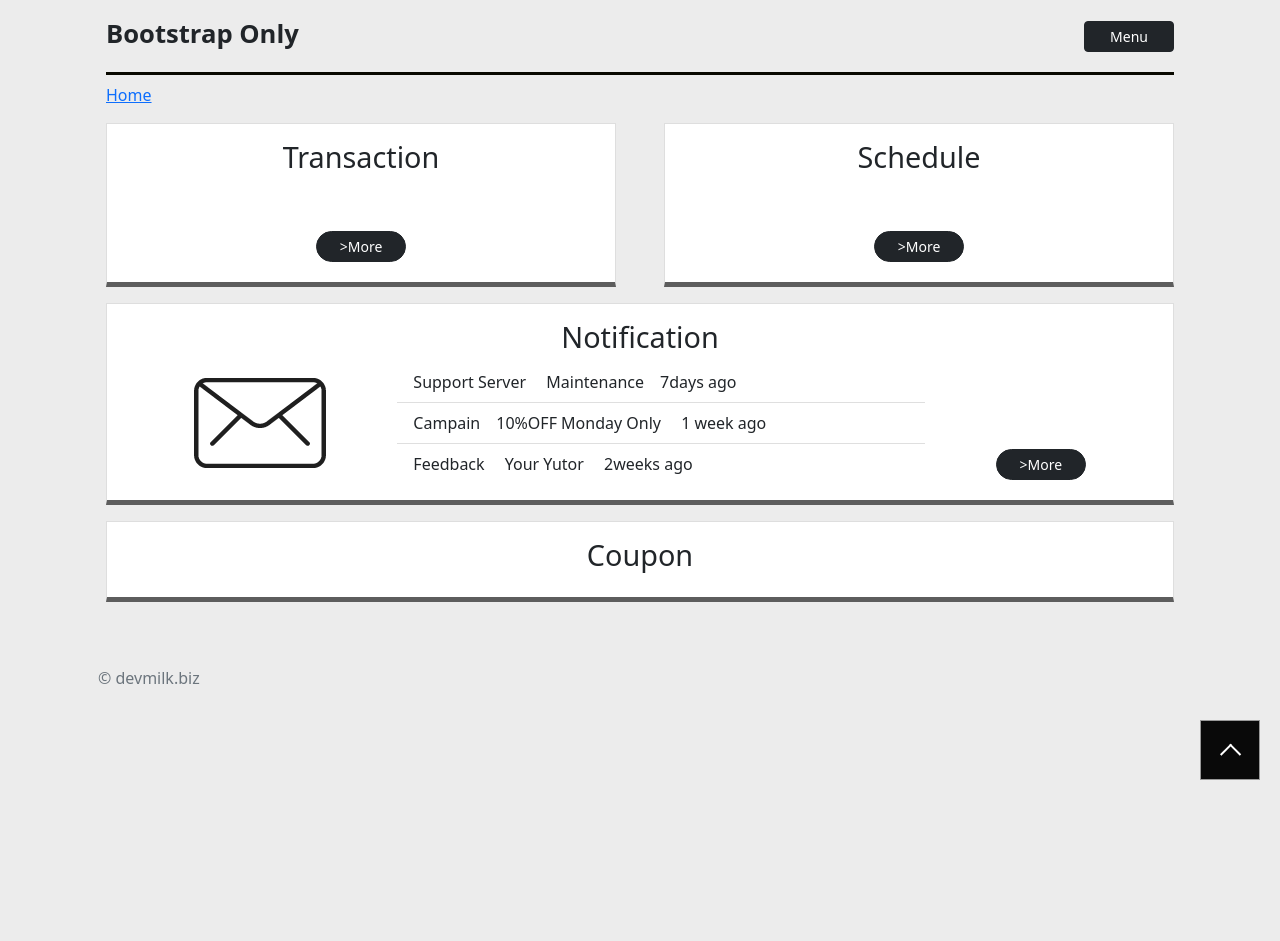
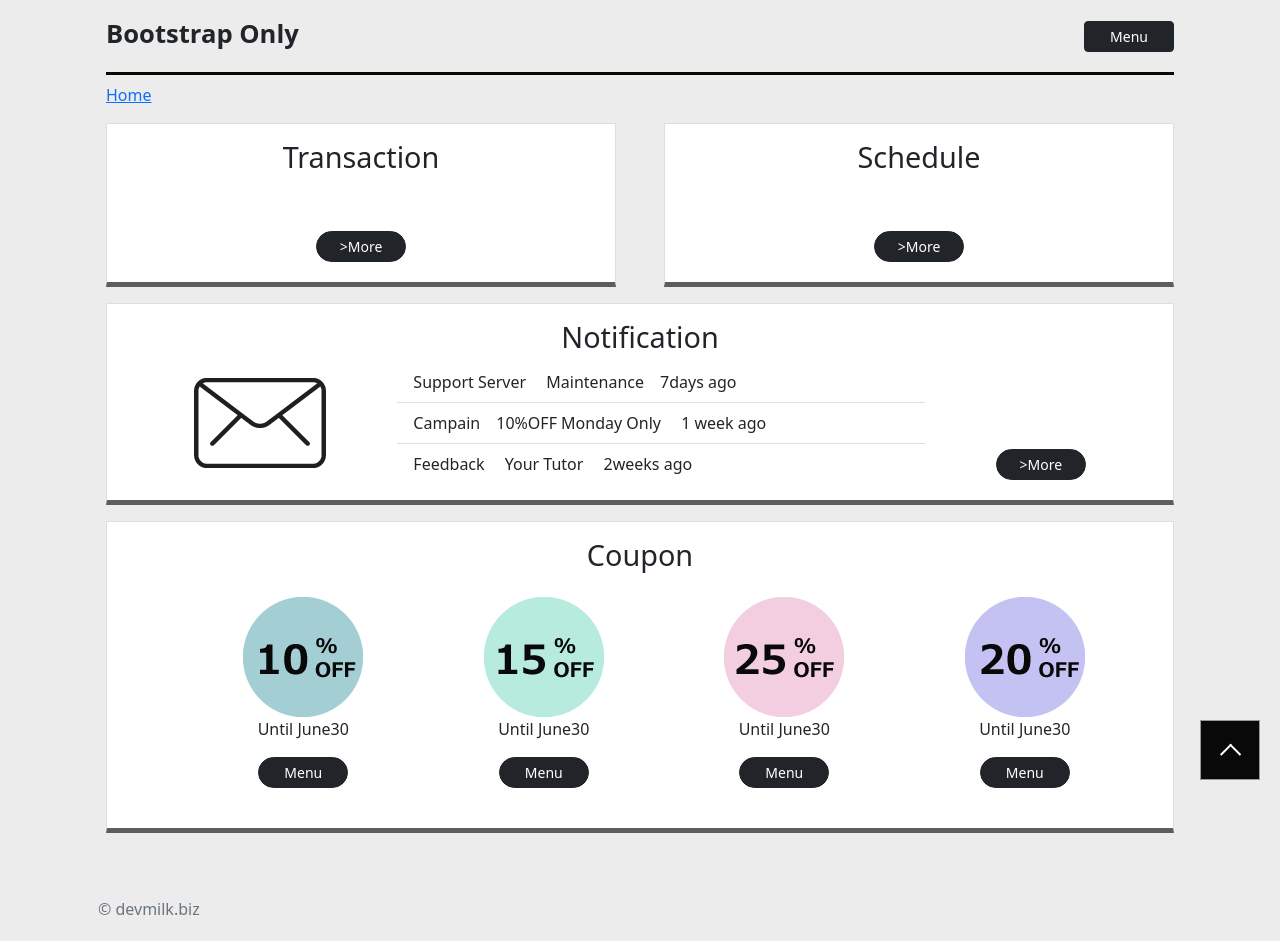
Before and after one commit to dev-milk/DashBoard, a React (Create React App) app: page / in a window 1280 px wide. Before the commit the page ends 800 px from the top, so only its background shows below. Built offline with nearby package versions, Linux system fonts and the light colour scheme.

Commit message:
モーダル追加（10％OFF、15％OFF、20％OFF、25％OFF）

```diff
--- a/src/Home.js
+++ b/src/Home.js
@@ -15,6 +15,15 @@ import {
    } from 'react-bootstrap';
  import {LinkContainer} from "react-router-bootstrap";
  import MailImg from "./images/mail.png";
+ import TenoffImg from "./images/10off.png";
+ import FifTenoffImg from "./images/15off.png";
+ import TwenoffImg from "./images/20off.png";
+ import QuartoffImg from "./images/25off.png";
+ import Tenoff from './components/TenoffModal';
+ import FifTenoff from './components/FifTenoffModal';
+ import Twenoff from './components/TwenoffModal';
+ import Quartoff from './components/QuartoffModal';
+
 
 
 function Home() {
@@ -98,7 +107,7 @@ function Home() {
     </ListGroup.Item>
   <ListGroup.Item className="mail-list">
   <span className="mail-sender03"></span>
-  Feedback &emsp;Your Yutor &emsp;2weeks ago
+  Feedback &emsp;Your Tutor &emsp;2weeks ago
     </ListGroup.Item>
 </ListGroup>
     </div>
@@ -108,7 +117,6 @@ function Home() {
     <Button variant="dark" className="btn-sm rounded-pill w-90 mt-5">&gt;More</Button>
     </LinkContainer>
     </div>
-
     </div>
   </Card.Body>
 </Card>
@@ -121,11 +129,39 @@ function Home() {
     <Card className="rounded-0 grid-border">
   <Card.Body>
     <Card.Title className="text-center section-font">Coupon</Card.Title>
+    <Container className="mx-4">
+      <Row>
+      <Col xs={12} sm={12} md={3} className="text-center py-3">
+      <Image src={TenoffImg}  className="img-fluid" />
+      <p>Until June30</p>
+        <Tenoff />
+        </Col>
+
+        <Col xs={12} sm={12} md={3} className="text-center py-3">
+      <Image src={FifTenoffImg}  className="img-fluid" />
+      <p>Until June30</p>
+        <FifTenoff />
+        </Col>
+
+        <Col xs={12} sm={12} md={3} className="text-center py-3">
+      <Image src={TwenoffImg}  className="img-fluid" />
+      <p>Until June30</p>
+       <Twenoff />
+        </Col>
+
+        <Col xs={12} sm={12} md={3} className="text-center py-3">
+      <Image src={QuartoffImg}  className="img-fluid" />
+      <p>Until June30</p>
+       <Quartoff />
+        </Col>
+      </Row>
+    </Container>
   </Card.Body>
     </Card>
+
     </Col>
   </Row>
-   {/* Modal */}
+
 
 </Container >
 
--- a/src/components/Modal.js
+++ b/src/components/FifTenoffModal.js
@@ -6,7 +6,7 @@ import {
  } from 'react-bootstrap';
 
 
-export function Primary() {
+export function FifTenoff() {
     const [show, setShow] = useState(false);
 
     const handleClose = () => setShow(false);
@@ -14,15 +14,15 @@ export function Primary() {
 
     return (
       <>
-        <Button variant="primary" onClick={handleShow}>
-          Primary-color-botton
+        <Button variant="dark" className="btn-sm rounded-pill w-90 mb-2" onClick={handleShow}>
+          Menu
         </Button>
 
         <Modal show={show} onHide={handleClose}>
           <Modal.Header closeButton>
-            <Modal.Title>Modal Primary</Modal.Title>
+            <Modal.Title>15% Coupons</Modal.Title>
           </Modal.Header>
-          <Modal.Body>Woohoo, you're reading this text in a modal!</Modal.Body>
+          <Modal.Body>Woohoo, you've got generaous Happy Coupons this time!</Modal.Body>
           <Modal.Footer>
             <Button variant="secondary" onClick={handleClose}>
               Close
@@ -36,4 +36,4 @@ export function Primary() {
     );
   }
 
-  export default Primary;
+  export default FifTenoff;
--- /dev/null
+++ b/src/components/QuartoffModal.js
@@ -0,0 +1,39 @@
+import React,{useState} from 'react';
+import 'bootstrap/dist/css/bootstrap.min.css'
+import {
+  Button,
+  Modal,
+ } from 'react-bootstrap';
+
+
+export function Quartoff() {
+    const [show, setShow] = useState(false);
+
+    const handleClose = () => setShow(false);
+    const handleShow = () => setShow(true);
+
+    return (
+      <>
+        <Button variant="dark" className="btn-sm rounded-pill w-90 mb-2" onClick={handleShow}>
+          Menu
+        </Button>
+
+        <Modal show={show} onHide={handleClose}>
+          <Modal.Header closeButton>
+            <Modal.Title>25% Coupons</Modal.Title>
+          </Modal.Header>
+          <Modal.Body>Woohoo, you've got generaous Happy Coupons this time!</Modal.Body>
+          <Modal.Footer>
+            <Button variant="secondary" onClick={handleClose}>
+              Close
+            </Button>
+            <Button variant="primary" onClick={handleClose}>
+              Save Changes
+            </Button>
+          </Modal.Footer>
+        </Modal>
+      </>
+    );
+  }
+
+  export default Quartoff;
--- /dev/null
+++ b/src/components/TenoffModal.js
@@ -0,0 +1,39 @@
+import React,{useState} from 'react';
+import 'bootstrap/dist/css/bootstrap.min.css'
+import {
+  Button,
+  Modal,
+ } from 'react-bootstrap';
+
+
+export function Tenoff() {
+    const [show, setShow] = useState(false);
+
+    const handleClose = () => setShow(false);
+    const handleShow = () => setShow(true);
+
+    return (
+      <>
+        <Button variant="dark" className="btn-sm rounded-pill w-90 mb-2" onClick={handleShow}>
+          Menu
+        </Button>
+
+        <Modal show={show} onHide={handleClose}>
+          <Modal.Header closeButton>
+            <Modal.Title>10% Coupons</Modal.Title>
+          </Modal.Header>
+          <Modal.Body>Woohoo, you've got generaous Happy Coupons this time!</Modal.Body>
+          <Modal.Footer>
+            <Button variant="secondary" onClick={handleClose}>
+              Close
+            </Button>
+            <Button variant="primary" onClick={handleClose}>
+              Save Changes
+            </Button>
+          </Modal.Footer>
+        </Modal>
+      </>
+    );
+  }
+
+  export default Tenoff;
--- /dev/null
+++ b/src/components/TwenoffModal.js
@@ -0,0 +1,39 @@
+import React,{useState} from 'react';
+import 'bootstrap/dist/css/bootstrap.min.css'
+import {
+  Button,
+  Modal,
+ } from 'react-bootstrap';
+
+
+export function Twenoff() {
+    const [show, setShow] = useState(false);
+
+    const handleClose = () => setShow(false);
+    const handleShow = () => setShow(true);
+
+    return (
+      <>
+        <Button variant="dark" className="btn-sm rounded-pill w-90 mb-2" onClick={handleShow}>
+          Menu
+        </Button>
+
+        <Modal show={show} onHide={handleClose}>
+          <Modal.Header closeButton>
+            <Modal.Title>20% Coupons</Modal.Title>
+          </Modal.Header>
+          <Modal.Body>Woohoo, you've got generaous Happy Coupons this time!</Modal.Body>
+          <Modal.Footer>
+            <Button variant="secondary" onClick={handleClose}>
+              Close
+            </Button>
+            <Button variant="primary" onClick={handleClose}>
+              Save Changes
+            </Button>
+          </Modal.Footer>
+        </Modal>
+      </>
+    );
+  }
+
+  export default Twenoff;
```
